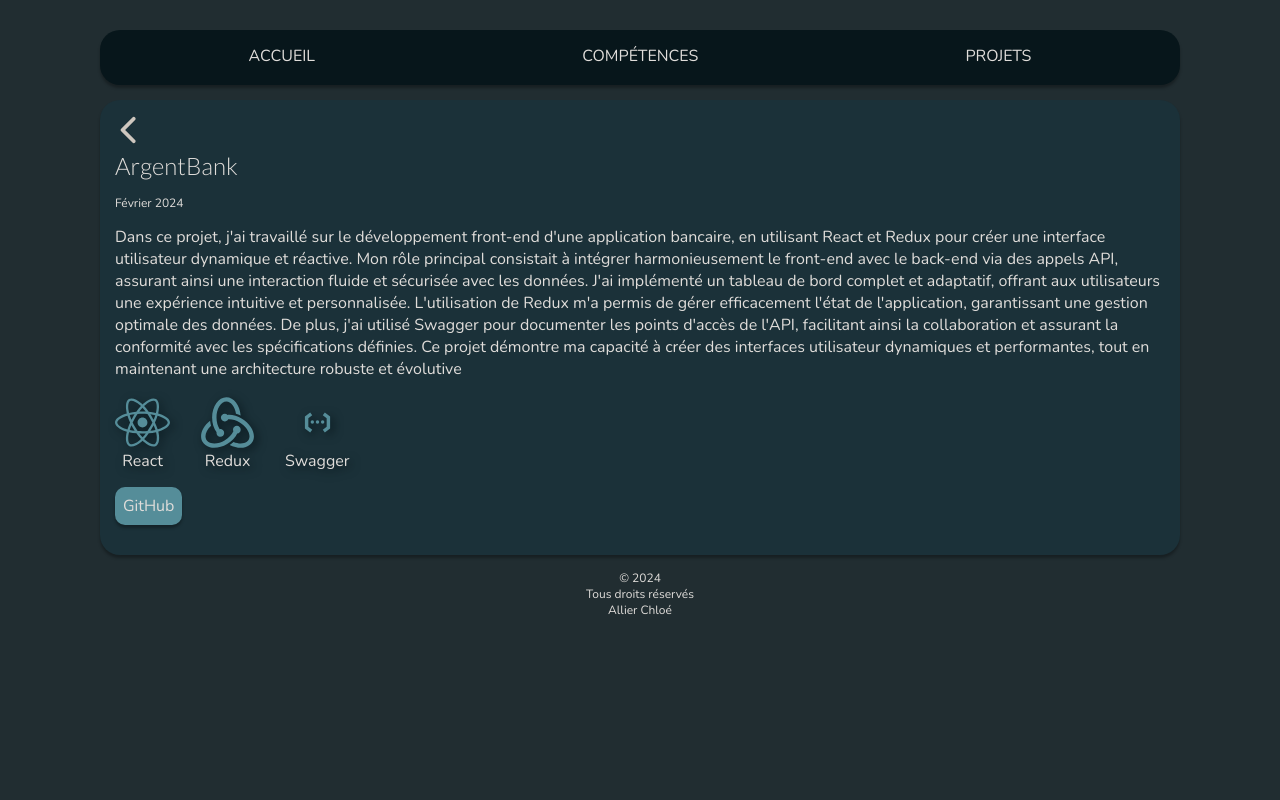
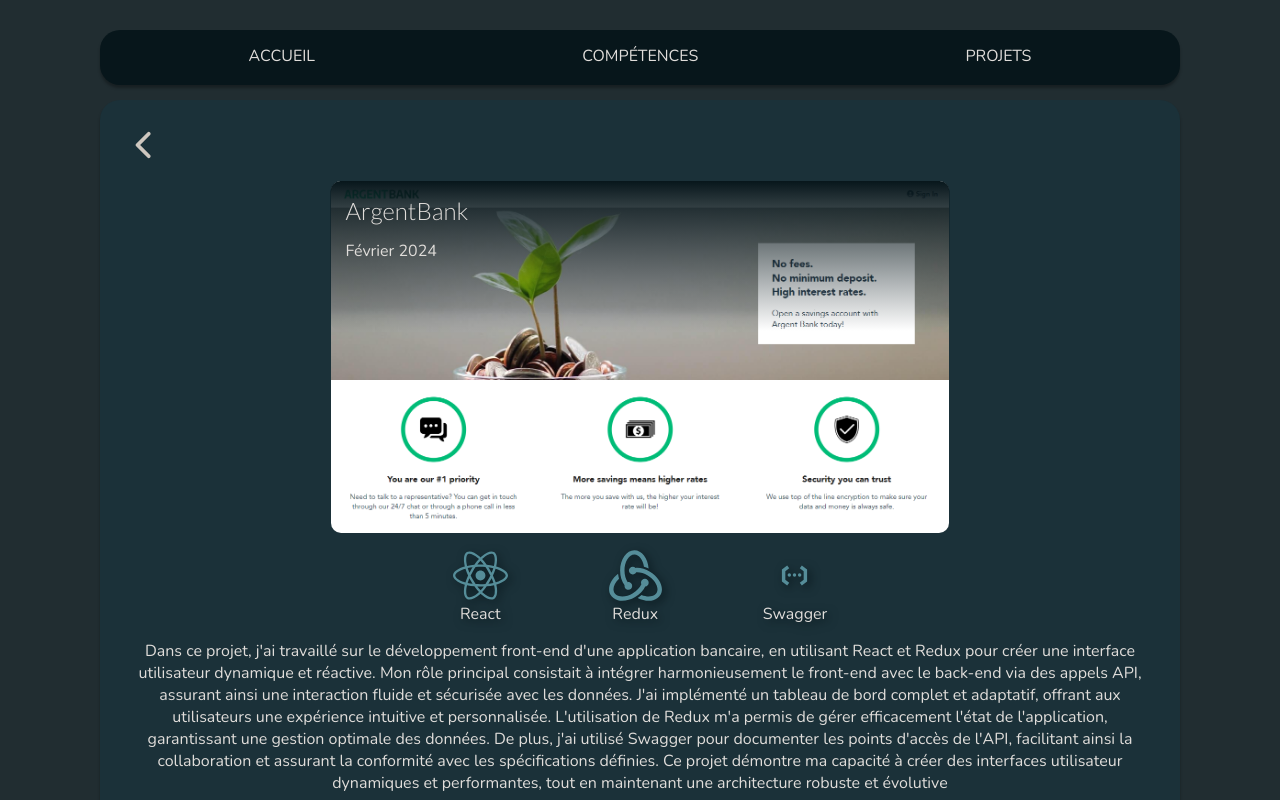
Before and after one commit to 01Chloe/Portfolio, a React (Vite) app: page /project/1 in a window 1280 px wide. Shown: the top 800 px of the page. Built offline with nearby package versions, Linux system fonts and the light colour scheme.

Commit message:
Add style on details page

```diff
--- a/src/assets/styles/projectDetails.scss
+++ b/src/assets/styles/projectDetails.scss
@@ -8,23 +8,35 @@
   .arrow-left-btn {
     width: 30px;
     height: 30px;
+    margin-bottom: 15px;
   }
   .project-content {
-    .project-image {
+    position: relative;
+    .project-top {
+      border-radius: 10px;
+      background: linear-gradient(#07161b, transparent);
+      position: absolute;
       width: 100%;
-      border-radius: 10px;
-    }
+      height: 150px;
+      max-width: 619px;
+      padding: 15px 15px 0;
+      left: 50%;
+      transform: translateX(-50%);
       h3 {
         @include mix.title;
         margin-bottom: 15px;
         font-size: 1.5rem;
       }
       .project-date {
-      font-size: 0.75rem;
         margin-bottom: 15px;
       }
-    .project-description {
-      margin-bottom: 15px;
+    }
+    .project-image {
+      display: block;
+      margin: 0 auto;
+      border-radius: 10px;
+      width: 100%;
+      max-width: 618px;
     }
     .project-skills-container,
     .projects-links-container {
@@ -33,6 +45,7 @@
       justify-content: flex-start;
       align-items: center;
       gap: 30px;
+      margin: 15px 0;
     }
     .projects-links-container {
       margin: 15px 0;
@@ -51,3 +64,18 @@
     }
   }
 }
+@media screen and (min-width: vars.$tablet) {
+  .project-details-container {
+    padding: 30px;
+    .project-content {
+      .project-skills-container,
+      .projects-links-container {
+        justify-content: center;
+        gap: 100px;
+      }
+      .project-description {
+        text-align: center;
+      }
+    }
+  }
+}
--- a/src/index.scss
+++ b/src/index.scss
@@ -8,6 +8,8 @@
   box-sizing: border-box;
 }
 #root {
+  display: flex;
+  flex-direction: column;
   min-height: 100vh;
   background-color: vars.$backgroundColor;
   color: vars.$veryLightColor;
@@ -20,6 +22,7 @@
   transform: translateY(150px);
   opacity: 0;
   animation: pageAnim 0.5s ease-out forwards;
+  flex-grow: 1;
 }
 @keyframes pageAnim {
   to {
--- a/src/pages/ProjectDetails.tsx
+++ b/src/pages/ProjectDetails.tsx
@@ -30,7 +30,7 @@
     if (projectDetails) {
       document.title = `Allier Chloé - ${projectDetails.name}`
     }
-  }, [projectDetails?.name])
+  }, [projectDetails])
 
   if (!projectDetails) return null
 
@@ -44,14 +44,15 @@
         />
       </Link>
       <div className="project-content">
-        {/* <img
+        <div className="project-top">
+          <h3>{projectDetails.name}</h3>
+          <p className="project-date">{projectDetails.date}</p>
+        </div>
+        <img
           src={projectDetails.cover}
           alt={projectDetails.name}
           className="project-image"
-        /> */}
-        <h3>{projectDetails.name}</h3>
-        <p className="project-date">{projectDetails.date}</p>
-        <p className="project-description">{projectDetails.desc}</p>
+        />
         <div className="project-skills-container">
           {projectDetails.skills.map((skill: string, index: number) => (
             <Logo
@@ -61,6 +62,7 @@
             />
           ))}
         </div>
+        <p className="project-description">{projectDetails.desc}</p>
         {projectDetails.links.map(
           (link: { github?: string; demo?: string }, index: number) => (
             <div className="projects-links-container" key={index}>
```
Lines whose indentation alone changed are shown as unchanged.
